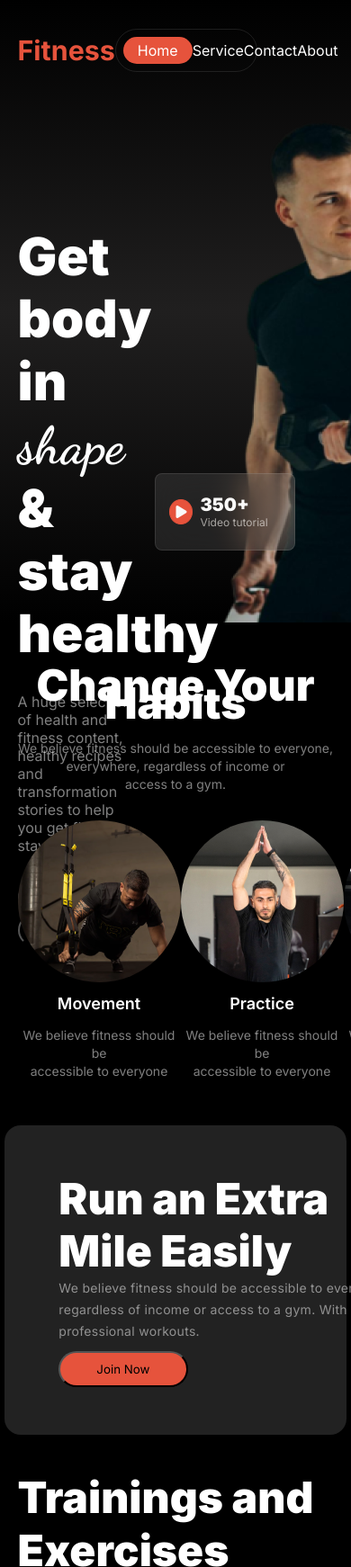
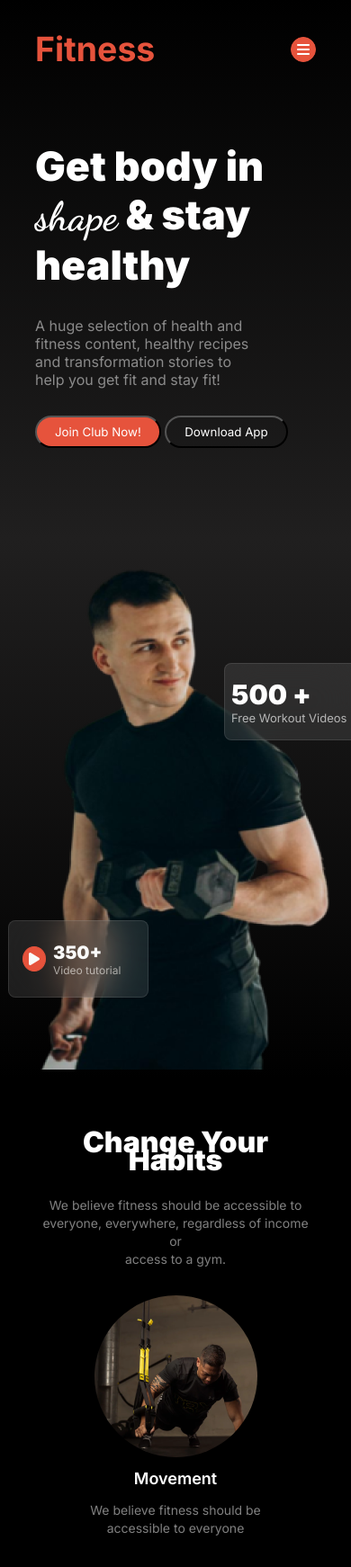
Before and after one commit to LIBx09/fitness-assignment02, a plain HTML site: page index.html in a window 390 px wide. Shown: the top 1742 px of the page at 90% size. Drawn offline with Linux system fonts and the light colour scheme.

Commit message:
res80% done

```diff
--- a/index.html
+++ b/index.html
@@ -23,6 +23,7 @@
           <p>Contact</p>
           <p>About</p>
         </div>
+        <div class="ham-burger"><i class="fa-solid fa-bars"></i></div>
       </nav>
       <div class="banner-Container">
         <div class="banner-text">
@@ -41,8 +42,6 @@
         </div>
         <!-- 2nd div -->
         <div class="banner-image">
-          <!-- <div><img class="img" src="./images/banner.png" alt="" /></div> -->
-
           <div class="popup-two">
             <h4>500 +</h4>
             <p>Free Workout Videos</p>
@@ -59,9 +58,9 @@
     </header>
     <main>
       <!-- change your habit Section Start -->
-      <section class="change-your-habit-container">
+      <section class="habit-bg">
         <div class="habit-container">
-          <div class="habit-content">
+          <div class="habit-title">
             <h3>Change Your Habits</h3>
             <p>
               We believe fitness should be accessible to everyone, everywhere,
@@ -107,7 +106,7 @@
       </section>
       <!-- change your habit Section End -->
       <!-- Run an Extra Mile Easily Start-->
-      <section class="extra-mile-section">
+      <section class="run-bg">
         <div class="extra-mile-container">
           <div class="run-title">
             <h3>Run an Extra Mile Easily</h3>
@@ -204,6 +203,7 @@
                 color: rgb(255, 255, 255);
                 font-size: 24px;
                 font-weight: 900;
+                margin-top: 20px;
               "
             >
               Calculate your BMI
--- a/styles/style.css
+++ b/styles/style.css
@@ -4,17 +4,14 @@
 * {
   font-family: "Inter", sans-serif;
   margin: 0;
-  /* background-color: rgb(0, 0, 0); */
 }
 .font-dancing {
   font-family: "Dancing Script", cursive;
 }
 
 /* Navbar Section */
-
 header {
   background-image: linear-gradient(black, rgb(32, 31, 31), black);
-  /* background-position: center; */
   background-repeat: no-repeat;
   background-size: cover;
   height: 692px;
@@ -25,7 +22,7 @@ nav {
   align-items: center;
   margin: 0 auto;
   padding-top: 2rem;
-  width: 90%;
+  width: 80%;
   color: white;
 }
 .nav-links {
@@ -39,9 +36,12 @@ nav {
   border-radius: 10rem;
   padding: 0.5rem;
 }
+.ham-burger {
+  display: none;
+}
 .logo {
   color: #e6533c;
-  font-size: 26px;
+  font-size: 2rem;
   font-weight: 800;
 }
 .home {
@@ -56,17 +56,18 @@ nav {
   display: flex;
   align-items: center;
   justify-content: space-between;
-  width: 90%;
+  width: 80%;
   margin: 2rem auto;
   /* border: 10px red solid; */
 }
 .banner-text {
   height: 450px;
+  /* border: 1px red solid; */
 }
 .banner-text h2 {
   color: rgb(255, 255, 255);
   padding-top: 50px;
-  font-size: 58px;
+  font-size: 3.6rem;
   line-height: 120%;
   font-weight: 900;
   width: 60%;
@@ -76,7 +77,7 @@ nav {
   color: rgba(255, 255, 255, 0.5);
   font-family: Inter;
   padding: 30px 0;
-  font-size: 16px;
+  font-size: 1rem;
   font-weight: 400;
   width: 60%;
 }
@@ -88,7 +89,7 @@ nav {
   width: 350px;
   height: 500px;
   padding-top: 8rem;
-  /* border: 1px rgb(214, 135, 135) solid; */
+  margin: 0 auto;
 }
 
 .popup-one {
@@ -135,7 +136,6 @@ nav {
   display: flex;
   flex-direction: column;
   justify-content: center;
-  margin-top: px;
   margin-left: 180px;
 }
 .popup-two h4 {
@@ -164,30 +164,27 @@ nav {
   text-decoration: none;
   display: inline-block;
 }
-/* Change Your Habbits Section */
+/* Change Your Habits Section */
 
-.change-your-habit-container {
+.habit-bg {
   background-color: #000000;
-  /* width: 90%; */
 }
 .habit-container {
-  width: 90%;
-  margin: auto;
+  width: 80%;
+  margin: 0 auto;
 }
-.habit-content {
-  justify-content: center;
+.habit-title {
   text-align: center;
   padding-top: 60px;
   padding-bottom: 30px;
   line-height: 20px;
-  /* border: 1px solid #e6533c; */
 }
-.habit-content h3 {
+.habit-title h3 {
   color: rgb(255, 255, 255);
-  font-size: 48px;
+  font-size: 3rem;
   font-weight: 900;
 }
-.habit-content p {
+.habit-title p {
   color: rgba(255, 255, 255, 0.5);
   margin-top: 30px;
   font-size: 14px;
@@ -216,18 +213,16 @@ nav {
   font-weight: 400;
   margin-bottom: 50px;
 }
-
 .squad-item {
   transition: transform 0.5s;
 }
 .squad-item:hover {
   transform: translateY(-20px);
 }
-
 /* Change your habit section end */
 
 /* Run an extra mile easily start*/
-.extra-mile-section {
+.run-bg {
   background-color: #000000;
 }
 .extra-mile-container {
@@ -237,22 +232,23 @@ nav {
   border-radius: 18px;
   background: rgb(34, 34, 34);
   padding: 20px;
-  width: 87%;
+  width: 77%;
   margin: auto;
 }
 .run-title h3 {
   color: rgb(255, 255, 255);
-  font-size: 48px;
+  font-size: 3rem;
   font-weight: 900;
   line-height: 120%;
   width: 400px;
 }
 .run-title {
-  margin-left: 40px;
+  /* margin-left: 40px; */
+  padding: 10px;
 }
 .run-title p {
   color: rgba(255, 255, 255, 0.5);
-  font-size: 14px;
+  font-size: 1rem;
   font-weight: 400;
   line-height: 24px;
   letter-spacing: 0.3px;
@@ -261,7 +257,7 @@ nav {
 .run-btn {
   border-radius: 42px;
   background: rgb(230, 83, 60);
-  padding: 10px 40px;
+  padding: 10px 50px;
   margin-top: 10px;
 }
 .extra-div-two img {
@@ -276,7 +272,7 @@ nav {
   background-color: #000000;
 }
 .width {
-  width: 90%;
+  width: 80%;
   margin: auto;
 }
 .training-title h3 {
@@ -298,7 +294,7 @@ nav {
   display: grid;
   grid-template-columns: repeat(11, 1fr);
   /* border: 1px solid green; */
-  height: 500px;
+  /* height: 250px; */
   /* padding: 10px; */
   box-sizing: border-box;
 }
@@ -311,6 +307,7 @@ nav {
       rgba(6, 255, 210, 0.5)
     ),
     url("../images/exercise1.jpg");
+  height: 200px;
   /* background-size: contain; */
   background-repeat: no-repeat;
   background-size: cover;
@@ -336,6 +333,7 @@ nav {
   grid-column: 1 / span 5;
   background-image: linear-gradient(rgba(0, 0, 0, 0.5), rgba(0, 0, 0, 0.5)),
     url("../images/exercise4.png");
+  height: 200px;
   background-size: cover;
   background-repeat: no-repeat;
 }
@@ -375,7 +373,7 @@ nav {
 }
 .bmi-title h3 {
   color: rgb(255, 255, 255);
-  font-size: 48px;
+  font-size: 3rem;
   font-weight: 900;
 }
 .bmi-title p {
@@ -600,5 +598,102 @@ nav {
   font-weight: 400;
   line-height: 30px;
 }
+/* Footer Section End */
 
-/* Footer Section End */
+@media screen and (max-width: 576px) {
+  header {
+    height: 1200px;
+  }
+  .nav-links {
+    display: none;
+  }
+  .ham-burger {
+    display: block;
+  }
+  .banner-Container {
+    flex-direction: column;
+  }
+  .banner-text {
+    height: 500px;
+    /* border: 1px red solid; */
+  }
+  .banner-text h2 {
+    width: 90%;
+    font-size: 2.8rem;
+  }
+  .banner-text p {
+    width: 80%;
+  }
+  .popup-one {
+    margin-left: -80px;
+  }
+  .popup-two {
+    margin-left: 160px;
+  }
+  .habit-title h3 {
+    font-size: 2rem;
+  }
+  .squad-circle {
+    flex-direction: column;
+  }
+  .extra-mile-container {
+    flex-direction: column;
+  }
+  .run-title h3 {
+    font-size: 2rem;
+    width: 200px;
+  }
+  .run-title {
+    padding: 10px;
+  }
+  .run-title p {
+    width: 300px;
+    padding: 7px 0;
+  }
+  .run-btn {
+    width: 100%;
+  }
+  .grid-canvas {
+    grid-template-columns: repeat(2, 1fr);
+    row-gap: 0;
+  }
+  .item1 {
+    grid-column: 1 / span 1;
+    height: 140px;
+  }
+  .item2 {
+    grid-column: 2 / span 1;
+    height: 140px;
+  }
+  .item3 {
+    grid-column: 1 / span 1;
+    height: 140px;
+  }
+  .item4 {
+    grid-column: 2 / span 1;
+    height: 140px;
+  }
+  .item5 {
+    grid-column: 1 / span 1;
+    height: 140px;
+  }
+  .item6 {
+    grid-column: 2 / span 1;
+    height: 140px;
+  }
+  .bmi-bg {
+    height: 790px;
+  }
+  .bmi-flex {
+    flex-direction: column;
+    height: 600px;
+    padding: 20px 40px;
+    /* border: 1px red solid; */
+  }
+  .bmi-title {
+    width: 80%;
+  }
+  .bmi-title h3 {
+    font-size: 2rem;
+  }
+}
```
